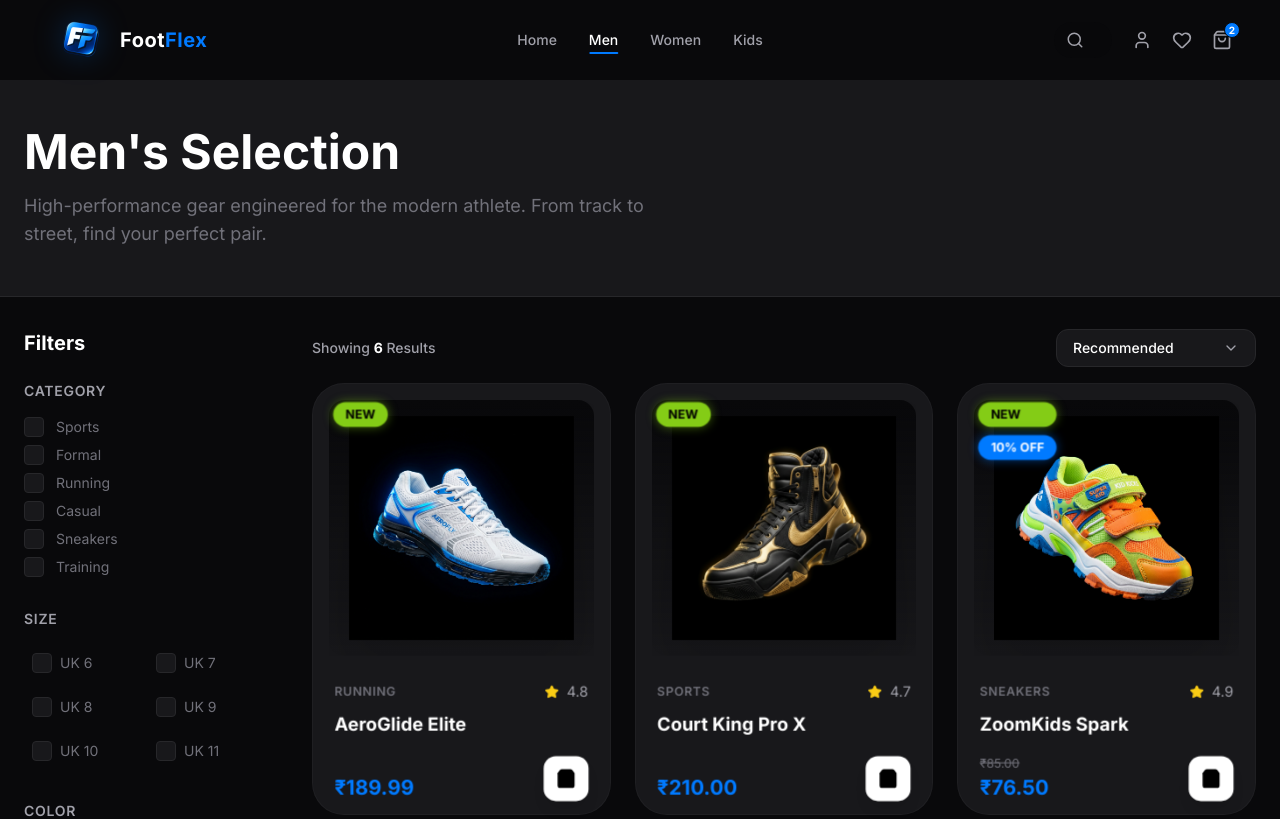
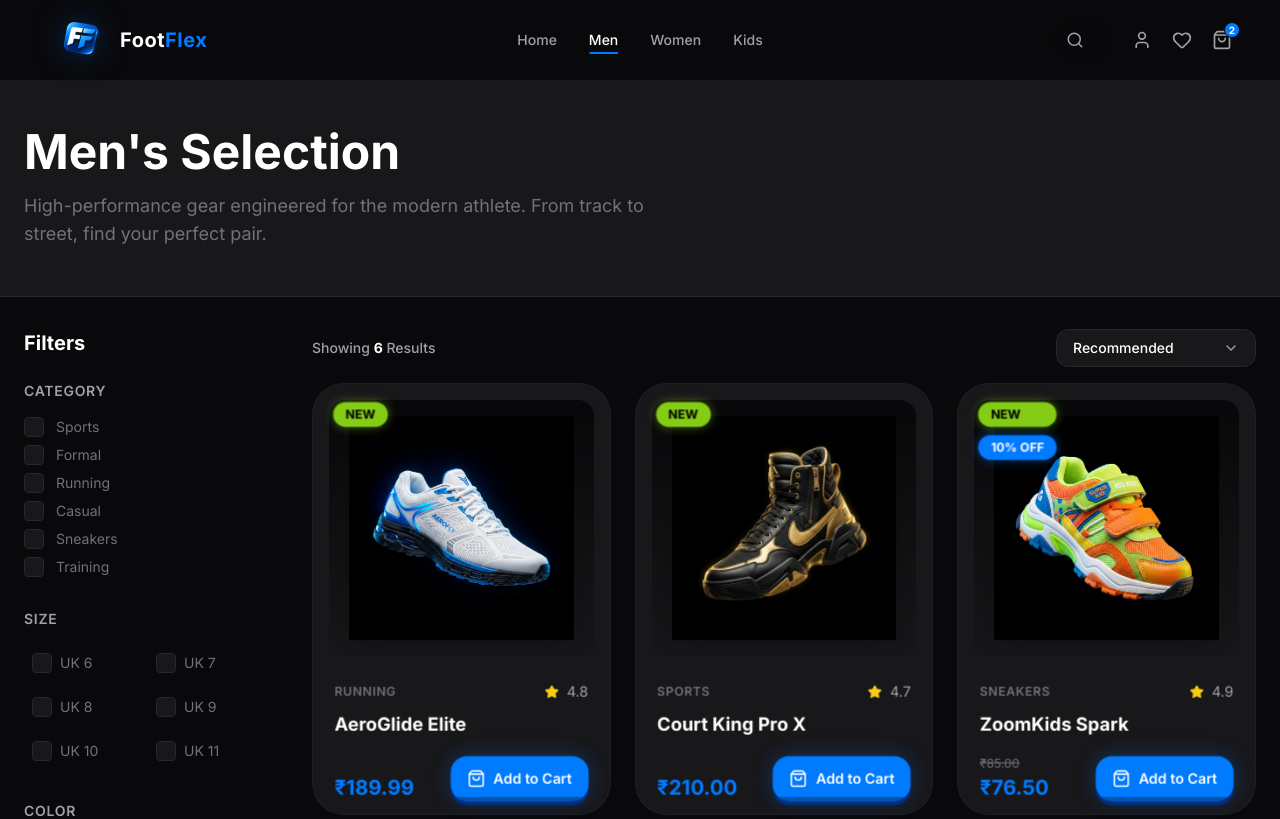
Before and after one commit to Priyanshu6262/FootFlex, a React (Vite) app in the folder Frontend/: page /men in a window 1280 px wide. Shown: the top 819 px of the page. Built offline with nearby package versions, Linux system fonts and the light colour scheme.

Commit message:
Add premium 3D animated Add to Cart button with spark particles and state machine

```diff
--- /dev/null
+++ b/Frontend/src/components/AddToCartButton.jsx
@@ -0,0 +1,168 @@
+import { useState } from 'react';
+import { motion, AnimatePresence } from 'framer-motion';
+import { ShoppingBag, Check, Sparkles } from 'lucide-react';
+
+const AddToCartButton = ({ product }) => {
+  const [state, setState] = useState('idle'); // idle | adding | added
+  const [particles, setParticles] = useState([]);
+
+  const handleClick = () => {
+    if (state !== 'idle') return;
+
+    // Spawn spark particles
+    const newParticles = Array.from({ length: 8 }, (_, i) => ({
+      id: Date.now() + i,
+      angle: (i * 360) / 8,
+    }));
+    setParticles(newParticles);
+
+    setState('adding');
+    setTimeout(() => {
+      setState('added');
+      setTimeout(() => {
+        setState('idle');
+        setParticles([]);
+      }, 1800);
+    }, 600);
+  };
+
+  const isAdded = state === 'added';
+  const isAdding = state === 'adding';
+
+  return (
+    <div className="relative flex items-center justify-center">
+
+      {/* Spark Particles */}
+      <AnimatePresence>
+        {isAdded && particles.map((p) => (
+          <motion.div
+            key={p.id}
+            className="absolute w-1.5 h-1.5 rounded-full bg-primary pointer-events-none z-20"
+            initial={{ scale: 0, x: 0, y: 0, opacity: 1 }}
+            animate={{
+              scale: [0, 1, 0],
+              x: Math.cos((p.angle * Math.PI) / 180) * 30,
+              y: Math.sin((p.angle * Math.PI) / 180) * 30,
+              opacity: [1, 1, 0],
+            }}
+            transition={{ duration: 0.6, ease: 'easeOut' }}
+          />
+        ))}
+      </AnimatePresence>
+
+      {/* Main Button */}
+      <motion.button
+        onClick={handleClick}
+        disabled={state !== 'idle'}
+        whileHover={state === 'idle' ? { scale: 1.06, y: -2 } : {}}
+        whileTap={state === 'idle' ? { scale: 0.93, y: 1 } : {}}
+        transition={{ type: 'spring', stiffness: 400, damping: 20 }}
+        className={`relative overflow-hidden flex items-center gap-2 px-4 py-3 rounded-2xl font-semibold text-sm transition-all duration-300 select-none
+          ${isAdded
+            ? 'bg-green-500 text-white shadow-[0_0_20px_rgba(34,197,94,0.4)]'
+            : isAdding
+            ? 'bg-primary/80 text-white cursor-wait'
+            : 'bg-primary text-white shadow-[0_4px_0px_rgba(0,50,150,0.8),0_0_20px_rgba(0,122,255,0.3)] hover:shadow-[0_6px_0px_rgba(0,50,150,0.8),0_0_30px_rgba(0,122,255,0.5)]'
+          }
+        `}
+        style={{
+          // 3D depth base layer
+          transformStyle: 'preserve-3d',
+        }}
+      >
+        {/* Animated gradient shimmer overlay */}
+        {state === 'idle' && (
+          <motion.div
+            className="absolute inset-0 bg-gradient-to-r from-transparent via-white/15 to-transparent pointer-events-none"
+            animate={{ x: ['-100%', '200%'] }}
+            transition={{ duration: 2.5, repeat: Infinity, repeatDelay: 1.5, ease: 'easeInOut' }}
+          />
+        )}
+
+        {/* Glow pulse ring */}
+        {state === 'idle' && (
+          <motion.div
+            className="absolute inset-0 rounded-2xl border border-primary/40 pointer-events-none"
+            animate={{ scale: [1, 1.08, 1], opacity: [0.4, 0, 0.4] }}
+            transition={{ duration: 2, repeat: Infinity, ease: 'easeInOut' }}
+          />
+        )}
+
+        {/* Icon */}
+        <AnimatePresence mode="wait">
+          {isAdded ? (
+            <motion.div
+              key="check"
+              initial={{ scale: 0, rotate: -90 }}
+              animate={{ scale: 1, rotate: 0 }}
+              exit={{ scale: 0 }}
+              transition={{ type: 'spring', stiffness: 500, damping: 20 }}
+            >
+              <Check size={18} strokeWidth={3} />
+            </motion.div>
+          ) : isAdding ? (
+            <motion.div
+              key="loading"
+              animate={{ rotate: 360 }}
+              transition={{ duration: 0.5, ease: 'linear' }}
+            >
+              <Sparkles size={16} />
+            </motion.div>
+          ) : (
+            <motion.div
+              key="cart"
+              initial={{ scale: 0 }}
+              animate={{ scale: 1 }}
+              whileHover={{ rotate: [-5, 5, -5, 0] }}
+              transition={{ duration: 0.4 }}
+            >
+              <ShoppingBag size={18} />
+            </motion.div>
+          )}
+        </AnimatePresence>
+
+        {/* Label */}
+        <AnimatePresence mode="wait">
+          {isAdded ? (
+            <motion.span
+              key="added"
+              initial={{ opacity: 0, x: 8 }}
+              animate={{ opacity: 1, x: 0 }}
+              exit={{ opacity: 0, x: -8 }}
+              className="whitespace-nowrap"
+            >
+              Added!
+            </motion.span>
+          ) : isAdding ? (
+            <motion.span
+              key="adding"
+              initial={{ opacity: 0, x: 8 }}
+              animate={{ opacity: 1, x: 0 }}
+              exit={{ opacity: 0, x: -8 }}
+              className="whitespace-nowrap"
+            >
+              Adding...
+            </motion.span>
+          ) : (
+            <motion.span
+              key="add"
+              initial={{ opacity: 0, x: 8 }}
+              animate={{ opacity: 1, x: 0 }}
+              exit={{ opacity: 0, x: -8 }}
+              className="whitespace-nowrap"
+            >
+              Add to Cart
+            </motion.span>
+          )}
+        </AnimatePresence>
+
+        {/* 3D bottom edge shadow layer */}
+        <div
+          className="absolute bottom-0 left-0 right-0 h-1 rounded-b-2xl bg-black/30 pointer-events-none"
+        />
+      </motion.button>
+    </div>
+  );
+};
+
+export default AddToCartButton;
--- a/Frontend/src/components/ProductCard.jsx
+++ b/Frontend/src/components/ProductCard.jsx
@@ -1,5 +1,6 @@
-import { Heart, ShoppingBag, Eye, Star } from 'lucide-react';
+import { Heart, Eye, Star } from 'lucide-react';
 import { motion, useMotionTemplate, useMotionValue } from 'framer-motion';
+import AddToCartButton from './AddToCartButton';
 
 const ProductCard = ({ product }) => {
   // 3D Tilt Effect variables
@@ -103,7 +104,7 @@ const ProductCard = ({ product }) => {
 
         <h3 className="text-white font-bold text-lg mb-4 truncate">{product.name}</h3>
 
-        <div className="flex items-center justify-between">
+        <div className="flex items-center justify-between gap-3">
           <div className="flex flex-col">
             {product.discount > 0 ? (
               <>
@@ -118,9 +119,7 @@ const ProductCard = ({ product }) => {
             )}
           </div>
 
-          <button className="bg-white text-black hover:bg-primary hover:text-white rounded-xl p-3 shadow-lg transition-all duration-300 group-hover:scale-110 active:scale-95">
-            <ShoppingBag size={20} className="fill-current pointer-events-none" />
-          </button>
+          <AddToCartButton product={product} />
         </div>
       </div>
     </motion.div>
```
